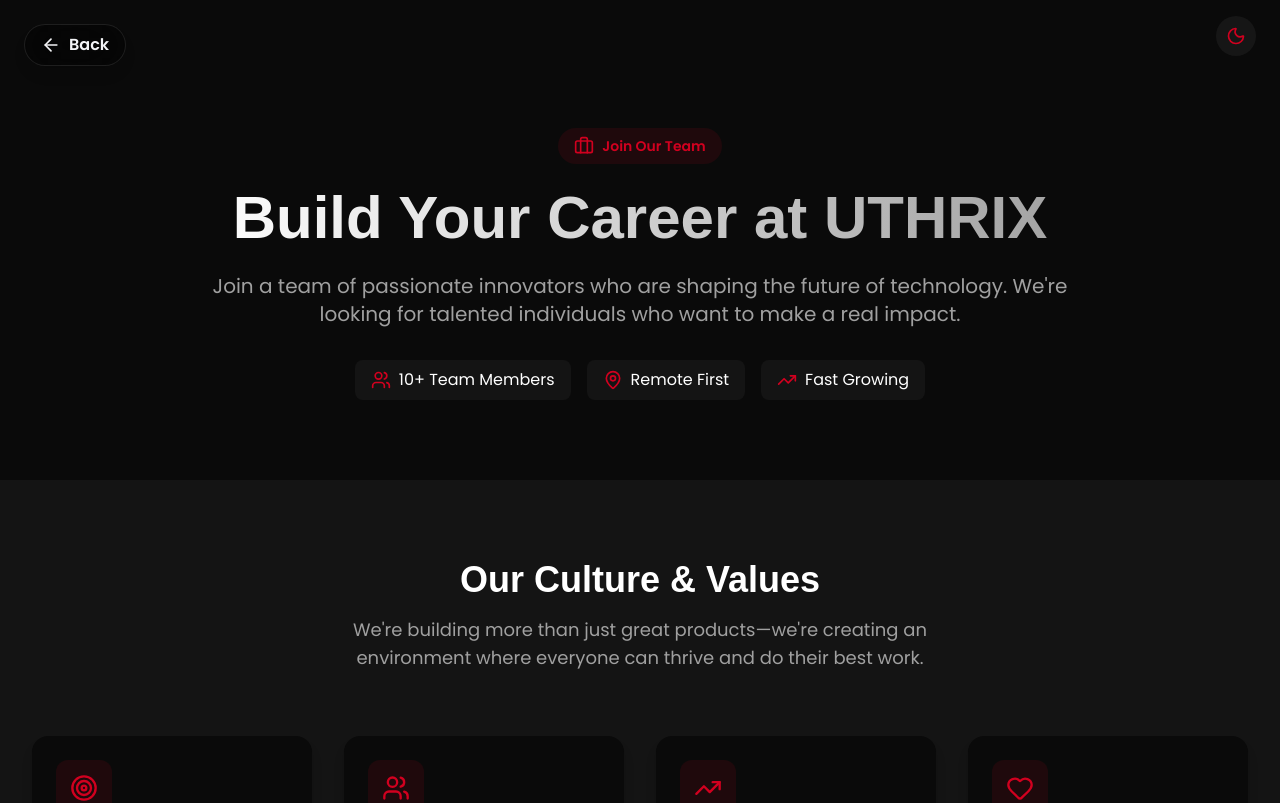
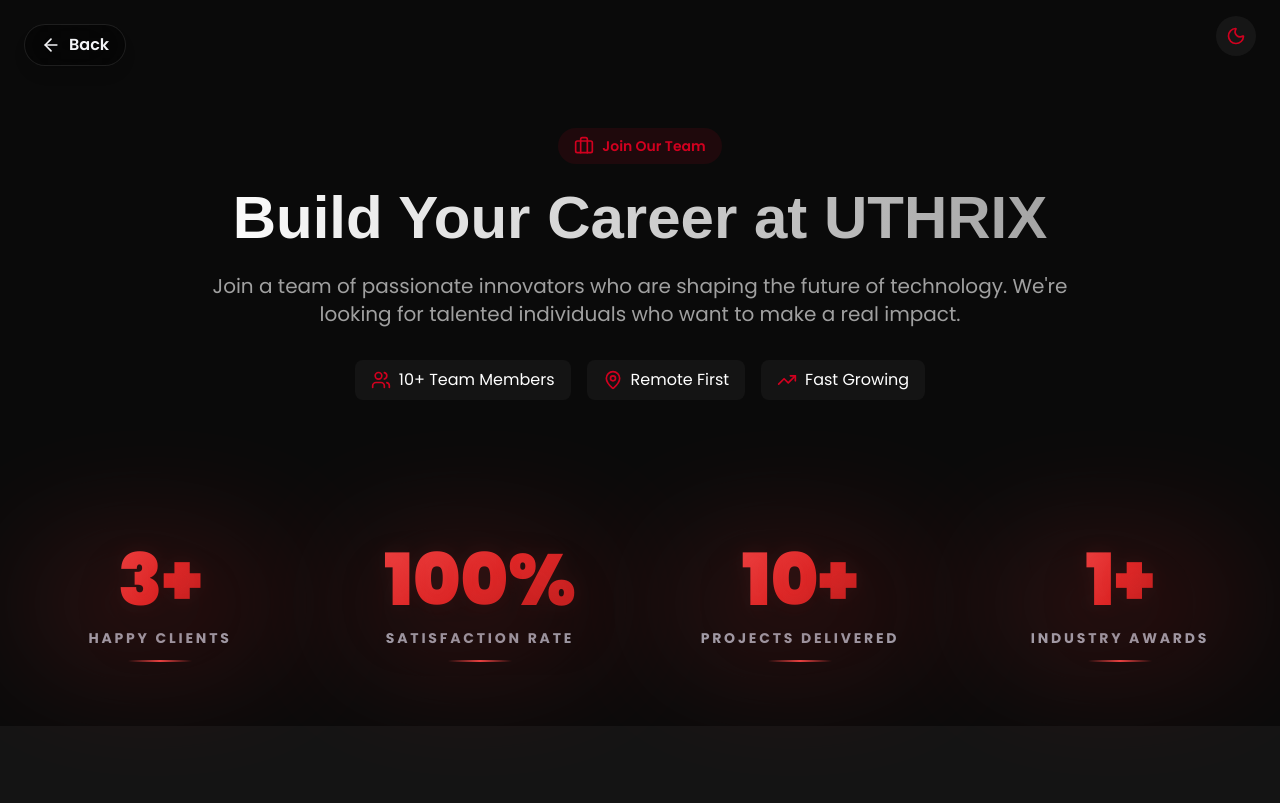
Before and after one commit to Uthrix-Solutions/uthrix, a React (Vite) app: page /careers in a window 1280 px wide. Shown: the top 803 px of the page. Built offline with nearby package versions, Linux system fonts and the light colour scheme.

Commit message:
feat: add animated statistics counters to Testimonials and Careers components

```diff
--- a/src/components/Testimonials.tsx
+++ b/src/components/Testimonials.tsx
@@ -1,4 +1,4 @@
-import React, { useState, useEffect } from 'react';
+import React, { useState, useEffect, useRef } from 'react';
 import { motion, AnimatePresence } from 'framer-motion';
 import { Quote, Star, Play, ChevronLeft, ChevronRight, ArrowUpRight, Pause } from 'lucide-react';
 
@@ -48,6 +48,117 @@
     projectType: "Branding & Design"
   }
 ];
+
+// Statistics data
+const stats = [
+  { value: 3, suffix: '+', label: 'Happy Clients', duration: 2000 },
+  { value: 100, suffix: '%', label: 'Satisfaction Rate', duration: 2500 },
+  { value: 10, suffix: '+', label: 'Projects Delivered', duration: 2000 },
+  { value: 1, suffix: '+', label: 'Industry Awards', duration: 1500 }
+];
+
+// Custom easing function
+const easeOutQuart = (t: number): number => {
+  return 1 - Math.pow(1 - t, 4);
+};
+
+// Counter component with intersection observer
+function AnimatedCounter({ value, suffix, label, duration }: {
+  value: number;
+  suffix: string;
+  label: string;
+  duration: number;
+}) {
+  const [count, setCount] = useState(0);
+  const [isVisible, setIsVisible] = useState(false);
+  const counterRef = useRef<HTMLDivElement>(null);
+  const hasAnimated = useRef(false);
+  const animationFrameRef = useRef<number>();
+
+  useEffect(() => {
+    const observer = new IntersectionObserver(
+      ([entry]) => {
+        if (entry.isIntersecting && !hasAnimated.current) {
+          setIsVisible(true);
+          hasAnimated.current = true;
+        }
+      },
+      { threshold: 0.2, rootMargin: '50px' }
+    );
+
+    if (counterRef.current) {
+      observer.observe(counterRef.current);
+    }
+
+    return () => {
+      if (counterRef.current) {
+        observer.unobserve(counterRef.current);
+      }
+      if (animationFrameRef.current) {
+        cancelAnimationFrame(animationFrameRef.current);
+      }
+    };
+  }, []);
+
+  useEffect(() => {
+    if (!isVisible) return;
+
+    let startTime: number | null = null;
+
+    const animate = (currentTime: number) => {
+      if (!startTime) startTime = currentTime;
+      const elapsed = currentTime - startTime;
+      const progress = Math.min(elapsed / duration, 1);
+
+      const easedProgress = easeOutQuart(progress);
+      const currentValue = Math.floor(easedProgress * value);
+
+      setCount(currentValue);
+
+      if (progress < 1) {
+        animationFrameRef.current = requestAnimationFrame(animate);
+      } else {
+        setCount(value);
+      }
+    };
+
+    animationFrameRef.current = requestAnimationFrame(animate);
+
+    return () => {
+      if (animationFrameRef.current) {
+        cancelAnimationFrame(animationFrameRef.current);
+      }
+    };
+  }, [isVisible, value, duration]);
+
+  return (
+    <div ref={counterRef}>
+      <motion.div
+        initial={{ opacity: 0, scale: 0.5 }}
+        animate={isVisible ? { opacity: 1, scale: 1 } : {}}
+        transition={{
+          duration: 0.6,
+          type: "spring",
+          stiffness: 100,
+          damping: 15
+        }}
+        className="text-center group"
+      >
+        <div className="text-4xl md:text-5xl font-bold text-primary mb-2 group-hover:scale-110 transition-transform">
+          {count}{suffix}
+        </div>
+        <motion.div
+          initial={{ opacity: 0 }}
+          animate={isVisible ? { opacity: 1 } : {}}
+          transition={{ duration: 0.6, delay: 0.3 }}
+          className="text-sm text-[var(--text-secondary)] uppercase tracking-wider"
+        >
+          {label}
+        </motion.div>
+      </motion.div>
+    </div>
+  );
+}
 
 export function Testimonials() {
   const [currentIndex, setCurrentIndex] = useState(0);
@@ -338,27 +449,14 @@
           transition={{ duration: 0.6, delay: 0.2 }}
           className="grid grid-cols-2 md:grid-cols-4 gap-6 mt-20 pt-20 border-t border-gray-200 dark:border-gray-800"
         >
-          {[
-            { number: "3+", label: "Happy Clients" },
-            { number: "100%", label: "Satisfaction Rate" },
-            { number: "10+", label: "Projects Delivered" },
-            { number: "1+", label: "Industry Awards" }
-          ].map((stat, index) => (
-            <motion.div
+          {stats.map((stat, index) => (
+            <AnimatedCounter
               key={index}
-              initial={{ opacity: 0, scale: 0.8 }}
-              whileInView={{ opacity: 1, scale: 1 }}
-              viewport={{ once: true }}
-              transition={{ delay: index * 0.1 }}
-              className="text-center group"
-            >
-              <div className="text-4xl md:text-5xl font-bold text-primary mb-2 group-hover:scale-110 transition-transform">
-                {stat.number}
-              </div>
-              <div className="text-sm text-[var(--text-secondary)] uppercase tracking-wider">
-                {stat.label}
-              </div>
-            </motion.div>
+              value={stat.value}
+              suffix={stat.suffix}
+              label={stat.label}
+              duration={stat.duration}
+            />
           ))}
         </motion.div>
       </div>
--- a/src/pages/Careers.tsx
+++ b/src/pages/Careers.tsx
@@ -20,6 +20,7 @@
 import { Footer } from '../components/Footer';
 import { FloatingThemeToggle } from '../components/FloatingThemeToggle';
 import { ScrollToTopButton } from '../components/ScrollToTopButton';
+import { useEffect, useRef, useState } from 'react';
 
 interface Job {
   id: string;
@@ -120,6 +121,146 @@
   }
 ];
 
+// Statistics data
+const stats = [
+  { value: 3, suffix: '+', label: 'HAPPY CLIENTS', duration: 2000 },
+  { value: 100, suffix: '%', label: 'SATISFACTION RATE', duration: 2500 },
+  { value: 10, suffix: '+', label: 'PROJECTS DELIVERED', duration: 2000 },
+  { value: 1, suffix: '+', label: 'INDUSTRY AWARDS', duration: 1500 }
+];
+
+// Custom easing function for smooth counter animation
+const easeOutQuart = (t: number): number => {
+  return 1 - Math.pow(1 - t, 4);
+};
+
+// Counter component with intersection observer
+function AnimatedCounter({ value, suffix, label, duration }: {
+  value: number;
+  suffix: string;
+  label: string;
+  duration: number;
+}) {
+  const [count, setCount] = useState(0);
+  const [isVisible, setIsVisible] = useState(false);
+  const counterRef = useRef<HTMLDivElement>(null);
+  const hasAnimated = useRef(false);
+  const animationFrameRef = useRef<number>();
+
+  useEffect(() => {
+    const observer = new IntersectionObserver(
+      ([entry]) => {
+        if (entry.isIntersecting && !hasAnimated.current) {
+          setIsVisible(true);
+          hasAnimated.current = true;
+        }
+      },
+      { threshold: 0.2, rootMargin: '50px' }
+    );
+
+    if (counterRef.current) {
+      observer.observe(counterRef.current);
+    }
+
+    return () => {
+      if (counterRef.current) {
+        observer.unobserve(counterRef.current);
+      }
+      if (animationFrameRef.current) {
+        cancelAnimationFrame(animationFrameRef.current);
+      }
+    };
+  }, []);
+
+  useEffect(() => {
+    if (!isVisible) return;
+
+    let startTime: number | null = null;
+
+    const animate = (currentTime: number) => {
+      if (!startTime) startTime = currentTime;
+      const elapsed = currentTime - startTime;
+      const progress = Math.min(elapsed / duration, 1);
+
+      const easedProgress = easeOutQuart(progress);
+      const currentValue = Math.floor(easedProgress * value);
+
+      setCount(currentValue);
+
+      if (progress < 1) {
+        animationFrameRef.current = requestAnimationFrame(animate);
+      } else {
+        setCount(value);
+      }
+    };
+
+    animationFrameRef.current = requestAnimationFrame(animate);
+
+    return () => {
+      if (animationFrameRef.current) {
+        cancelAnimationFrame(animationFrameRef.current);
+      }
+    };
+  }, [isVisible, value, duration]);
+
+  return (
+    <div ref={counterRef} className="relative group">
+      <motion.div
+        initial={{ opacity: 0, scale: 0.5, y: 30 }}
+        animate={isVisible ? { opacity: 1, scale: 1, y: 0 } : {}}
+        transition={{
+          duration: 0.8,
+          type: "spring",
+          stiffness: 100,
+          damping: 15
+        }}
+        className="text-center relative"
+      >
+        {/* Glowing background effect */}
+        <div className="absolute inset-0 blur-3xl opacity-20 group-hover:opacity-30 transition-opacity duration-500">
+          <div className="w-full h-full bg-gradient-to-r from-red-500 to-red-700 rounded-full"></div>
+        </div>
+
+        {/* Counter */}
+        <div className="relative mb-3">
+          <motion.span
+            className="text-5xl md:text-6xl lg:text-7xl font-black bg-gradient-to-br from-red-500 via-red-600 to-red-700 bg-clip-text text-transparent drop-shadow-2xl"
+            animate={isVisible ? {
+              textShadow: [
+                "0 0 20px rgba(239, 68, 68, 0)",
+                "0 0 20px rgba(239, 68, 68, 0.3)",
+                "0 0 20px rgba(239, 68, 68, 0)"
+              ]
+            } : {}}
+            transition={{ duration: 2, repeat: Infinity, repeatDelay: 1 }}
+          >
+            {count}{suffix}
+          </motion.span>
+        </div>
+
+        {/* Label */}
+        <motion.div
+          initial={{ opacity: 0, y: 10 }}
+          animate={isVisible ? { opacity: 1, y: 0 } : {}}
+          transition={{ duration: 0.6, delay: 0.4 }}
+        >
+          <p className="text-xs md:text-sm font-bold tracking-[0.2em] text-gray-400 uppercase">
+            {label}
+          </p>
+        </motion.div>
+
+        {/* Decorative line */}
+        <motion.div
+          initial={{ scaleX: 0 }}
+          animate={isVisible ? { scaleX: 1 } : {}}
+          transition={{ duration: 0.8, delay: 0.6 }}
+          className="h-0.5 w-16 mx-auto mt-3 bg-gradient-to-r from-transparent via-red-500 to-transparent"
+        />
+      </motion.div>
+    </div>
+  );
+}
+
 export function Careers() {
   const navigate = useNavigate();
 
@@ -182,6 +323,36 @@
               </div>
             </div>
           </motion.div>
+        </div>
+      </section>
+
+      {/* Statistics Section */}
+      <section className="py-16 px-4 sm:px-6 lg:px-8">
+        <div className="max-w-7xl mx-auto">
+          <div className="grid grid-cols-2 lg:grid-cols-4 gap-8 md:gap-12 lg:gap-16">
+            {stats.map((stat, index) => (
+              <motion.div
+                key={index}
+                initial={{ opacity: 0, y: 50 }}
+                whileInView={{ opacity: 1, y: 0 }}
+                viewport={{ once: true, margin: "-100px" }}
+                transition={{
+                  duration: 0.6,
+                  delay: index * 0.15,
+                  type: "spring",
+                  stiffness: 80,
+                  damping: 12
+                }}
+              >
+                <AnimatedCounter
+                  value={stat.value}
+                  suffix={stat.suffix}
+                  label={stat.label}
+                  duration={stat.duration}
+                />
+              </motion.div>
+            ))}
+          </div>
         </div>
       </section>
 
```
